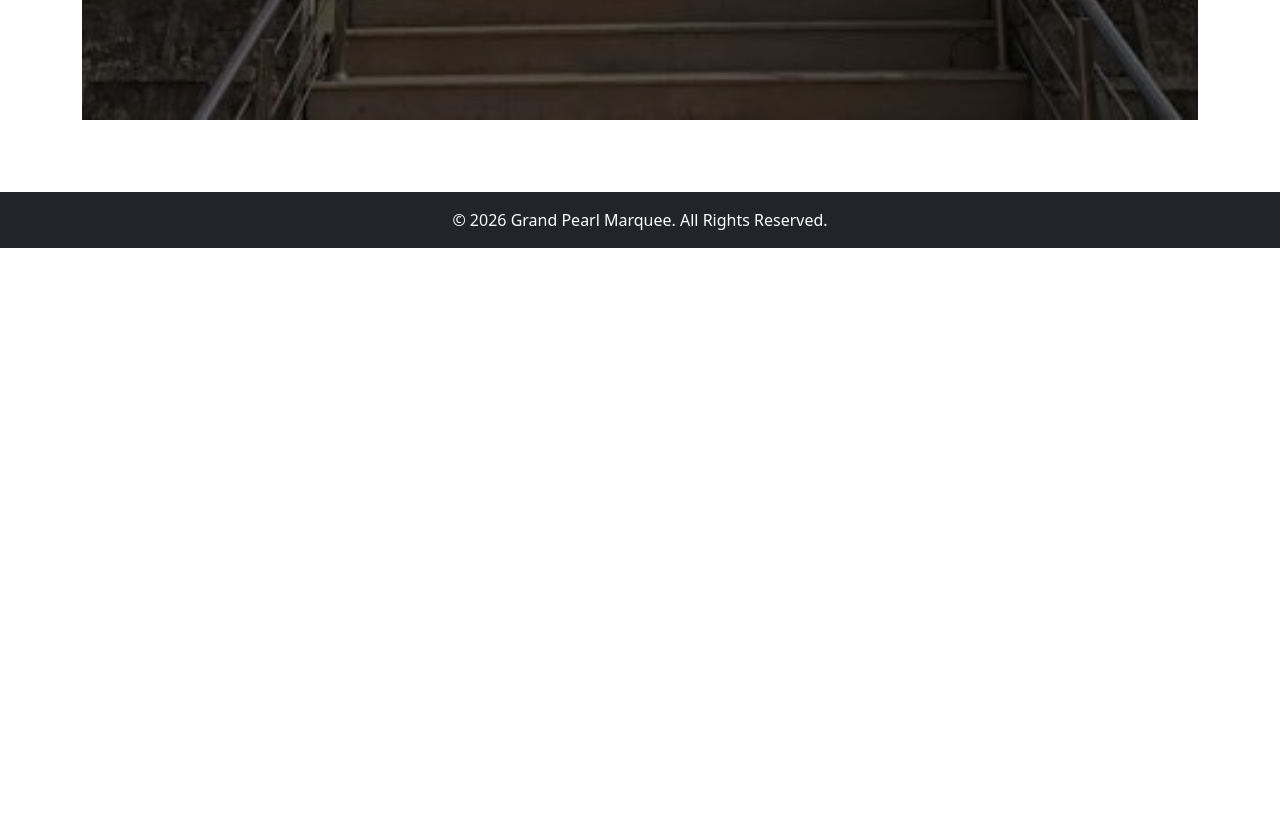
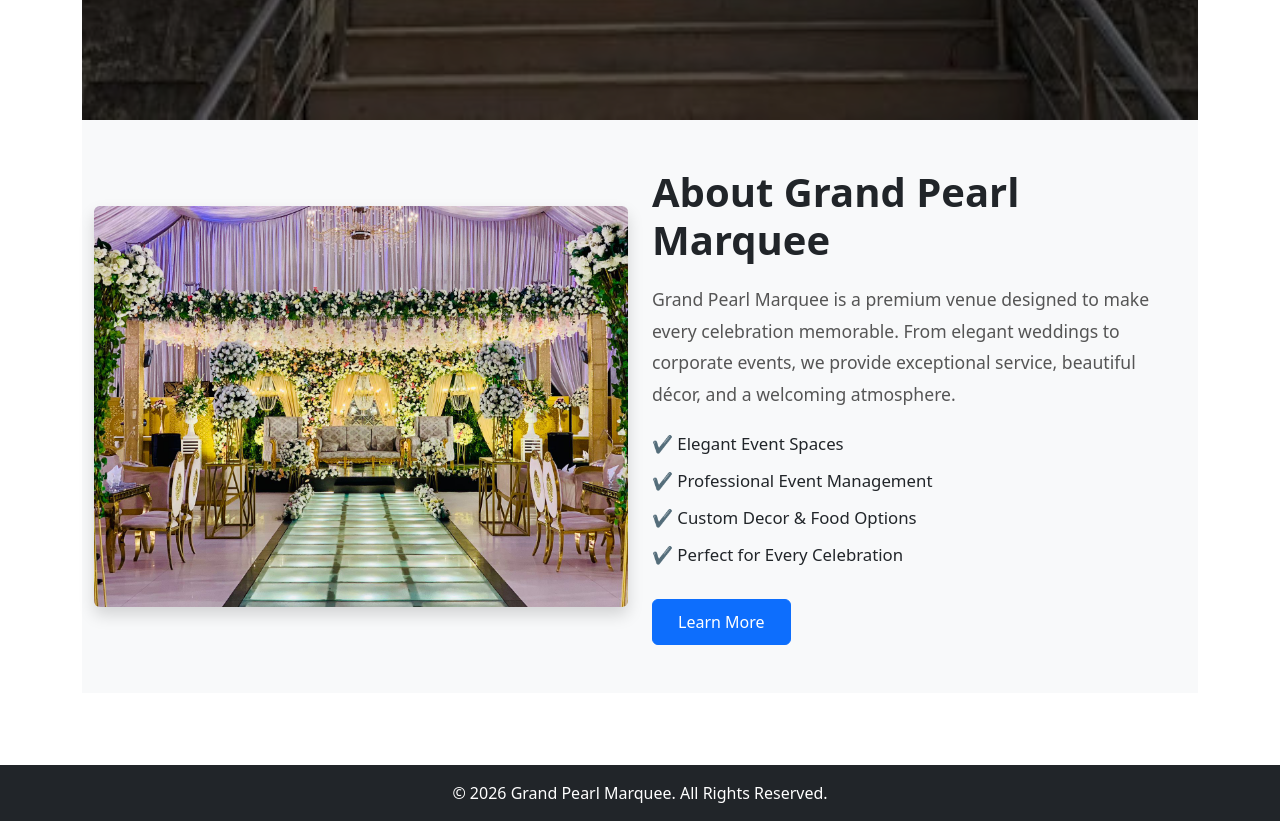
Before and after one commit to chhuzaifa928/GrandPearlMarquee, a React (Vite) app in the folder client/: page / in a window 1280 px wide. Shown: the part 760-1581 px from the top of the page. Before the commit the page ends 1008 px from the top, so only its background shows below. Built offline with nearby package versions, Linux system fonts and the light colour scheme.

Commit message:
Add About Preview section to Home page

```diff
--- a/client/src/components/Venue/AboutPreview.css
+++ b/client/src/components/Venue/AboutPreview.css
@@ -0,0 +1,36 @@
+.about-preview {
+  background-color: #f8f9fa;
+}
+
+.about-preview h2 {
+  font-size: 2.5rem;
+  font-weight: bold;
+  margin-bottom: 20px;
+}
+
+.about-preview p {
+  font-size: 1.1rem;
+  line-height: 1.8;
+  color: #555;
+}
+
+.about-preview ul {
+  list-style: none;
+  padding: 0;
+  margin-top: 20px;
+}
+
+.about-preview ul li {
+  margin-bottom: 12px;
+  font-size: 1.05rem;
+}
+
+.about-preview img {
+  width: 100%;
+  border-radius: 12px;
+}
+
+.about-preview .btn {
+  padding: 10px 25px;
+  font-size: 1rem;
+}
--- a/client/src/components/Venue/AboutPreview.jsx
+++ b/client/src/components/Venue/AboutPreview.jsx
@@ -0,0 +1,49 @@
+import "./AboutPreview.css";
+import aboutImage from "../../assets/images/about/about-preview.jpeg";
+import { Link } from "react-router-dom";
+
+function AboutPreview() {
+  return (
+    <section className="about-preview py-5">
+      <div className="container">
+        <div className="row align-items-center">
+
+          {/* Left Side - Image */}
+          <div className="col-lg-6 mb-4 mb-lg-0">
+            <img
+              src={aboutImage}
+              alt="Grand Pearl Marquee"
+              className="img-fluid rounded shadow"
+            />
+          </div>
+
+          {/* Right Side - Text */}
+          <div className="col-lg-6">
+            <h2>About Grand Pearl Marquee</h2>
+
+            <p>
+              Grand Pearl Marquee is a premium venue designed to make every
+              celebration memorable. From elegant weddings to corporate events,
+              we provide exceptional service, beautiful décor, and a welcoming
+              atmosphere.
+            </p>
+
+            <ul>
+              <li>✔ Elegant Event Spaces</li>
+              <li>✔ Professional Event Management</li>
+              <li>✔ Custom Decor & Food Options</li>
+              <li>✔ Perfect for Every Celebration</li>
+            </ul>
+
+            <Link to="/about" className="btn btn-primary mt-3">
+              Learn More
+            </Link>
+          </div>
+
+        </div>
+      </div>
+    </section>
+  );
+}
+
+export default AboutPreview;
--- a/client/src/pages/Home/Home.jsx
+++ b/client/src/pages/Home/Home.jsx
@@ -1,9 +1,11 @@
 import Hero from "../../components/Hero/Hero";
+import AboutPreview from "../../components/Venue/AboutPreview";
 
 function Home() {
   return (
     <>
       <Hero />
+      <AboutPreview />
     </>
   );
 }
```
Also changed, not shown: client/src/assets/images/about/about-preview.jpeg (added).
